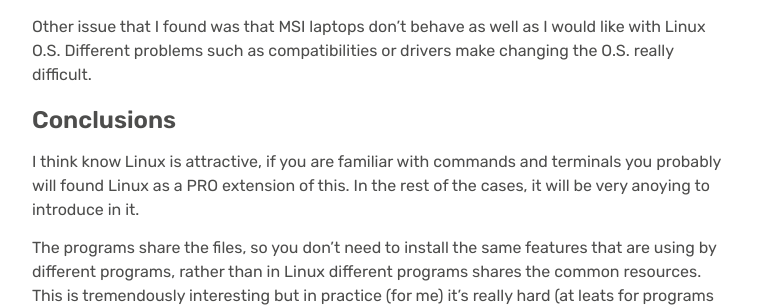
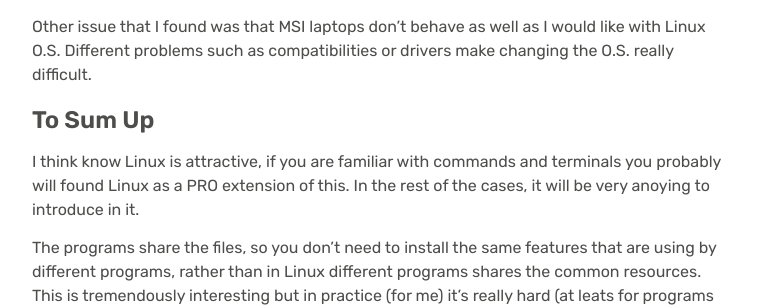
Before and after one commit to jgcarrillo/jekyll-personal-web, a Jekyll site: the page built from _posts/2021-04-29-a-few-weeks-using-linux-this-is-the-result.md, in a window 1280 px wide and 900 px high, scrolled down 2106 px. Shown: the part 262-569 px from the top of the window, without its empty margins (258-1020 px from the left). Built offline with Jekyll 4.4.1, drawn with Linux system fonts in a browser that asks for light colours.

Commit message:
FIX: translation in linux post

```diff
--- a/_posts/2021-04-29-a-few-weeks-using-linux-this-is-the-result.md
+++ b/_posts/2021-04-29-a-few-weeks-using-linux-this-is-the-result.md
@@ -70,7 +70,7 @@ For me, set up a correct environment for PHP development is essential because th
 
 Other issue that I found was that MSI laptops don't behave as well as I would like with Linux O.S. Different problems such as compatibilities or drivers make changing the O.S. really difficult.
 
-## Conclusions
+## To Sum Up
 
 I think know Linux is attractive, if you are familiar with commands and terminals you probably will found Linux as a PRO extension of this. In the rest of the cases, it will be very anoying to introduce in it.
 
```
